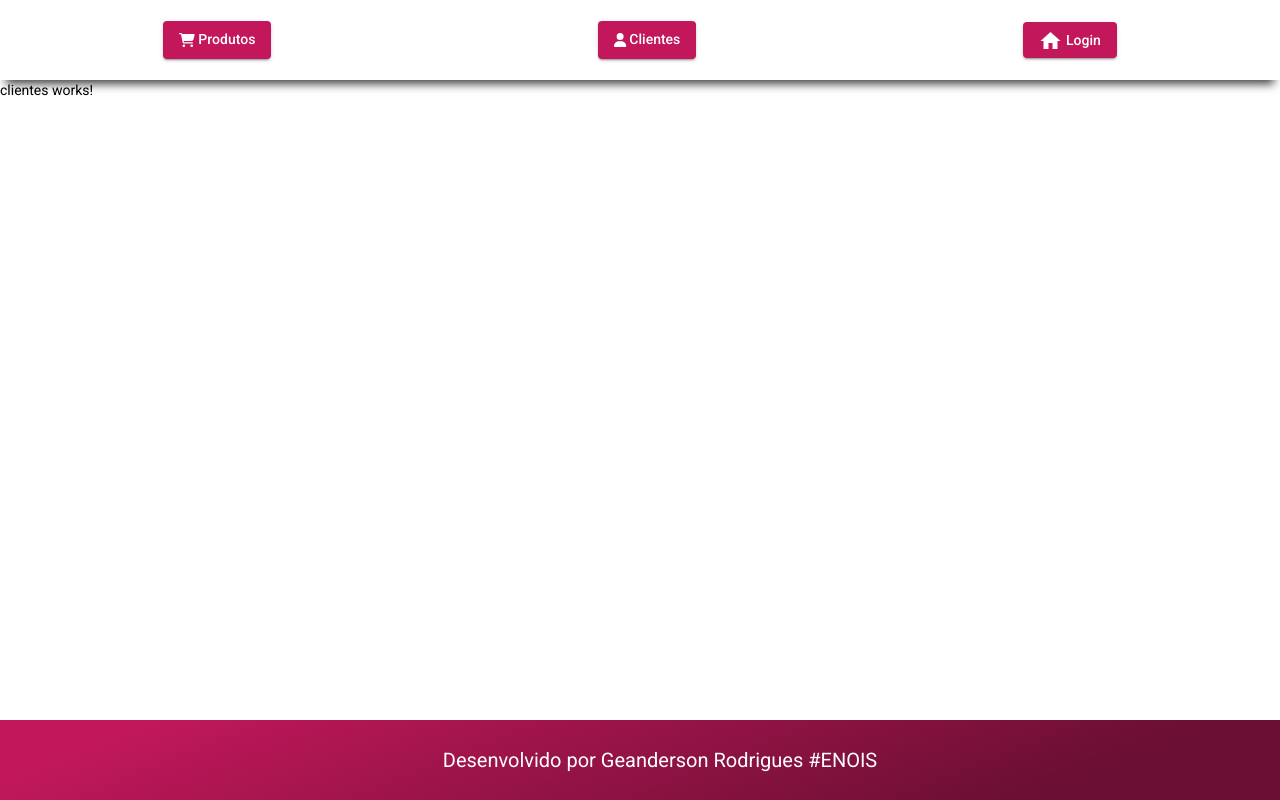
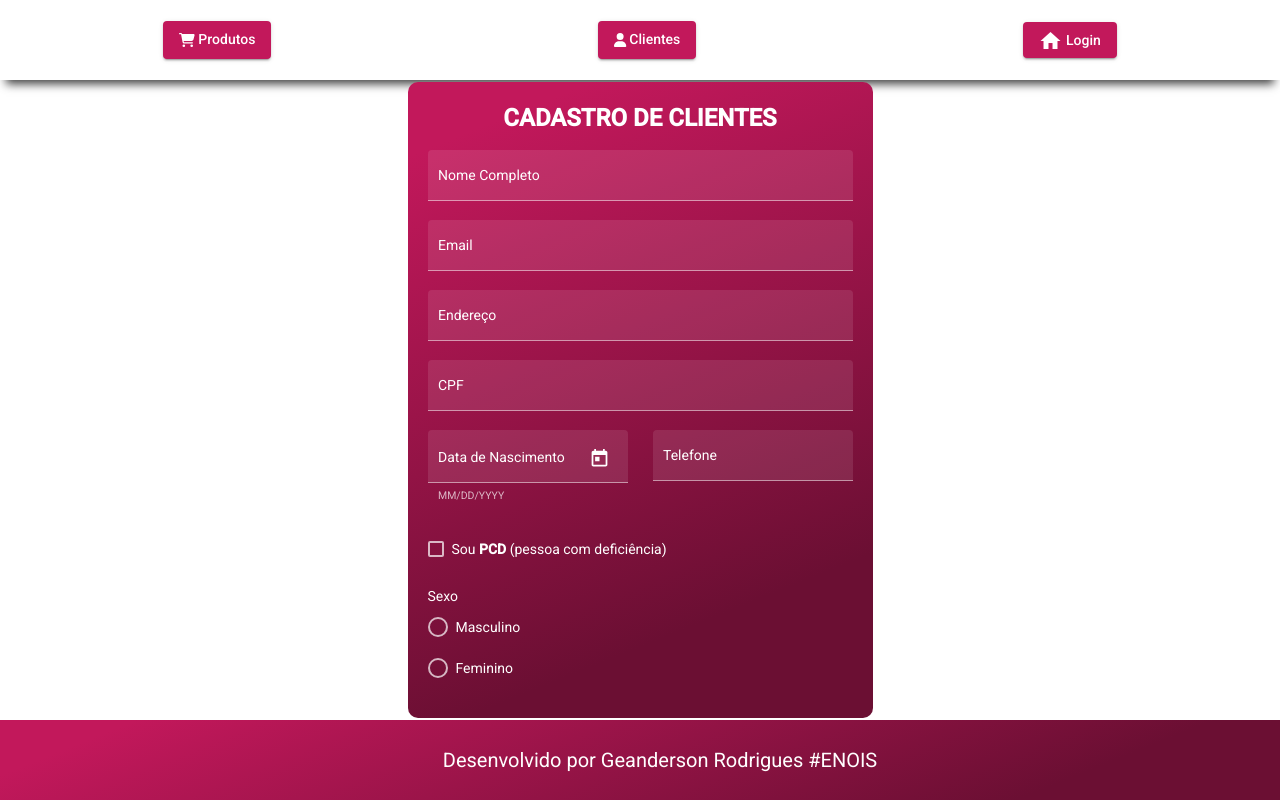
Before and after one commit to Geanderson74/farmacia, an Angular app in the folder farmacia/: page /clientes in a window 1280 px wide. Built offline with nearby package versions, Linux system fonts and the light colour scheme.

Commit message:
Criação de formulário da página Clientes

```diff
--- a/farmacia/src/app/clientes/clientes.component.html
+++ b/farmacia/src/app/clientes/clientes.component.html
@@ -1 +1,53 @@
-<p>clientes works!</p>
+<!-- <p>clientes works!</p> -->
+
+<section class="center">
+    <div class="formulario">
+        <form action="">
+            <h1 class="title">Cadastro de Clientes</h1>
+            <mat-form-field class="example-full-width" appearance="fill">
+                <mat-label>Nome Completo</mat-label>
+                <input matInput type="text">
+            </mat-form-field>
+
+            <mat-form-field class="example-full-width" appearance="fill">
+                <mat-label>Email</mat-label>
+                <input type="email" matInput placeholder="Ex. email@exemplo.com">
+            </mat-form-field>
+
+            <mat-form-field class="example-full-width" appearance="fill">
+                <mat-label>Endereço</mat-label>
+                <input matInput type="text" placeholder="Somente rua e número">
+            </mat-form-field>
+
+            <mat-form-field class="example-full-width" appearance="fill">
+                <mat-label>CPF</mat-label>
+                <input matInput type="text">
+            </mat-form-field>
+
+            <div class="dateCpf">
+                <mat-form-field appearance="fill">
+                    <mat-label>Data de Nascimento</mat-label>
+                    <input matInput [matDatepicker]="picker">
+                    <mat-hint>MM/DD/YYYY</mat-hint>
+                    <mat-datepicker-toggle matSuffix [for]="picker"></mat-datepicker-toggle>
+                    <mat-datepicker #picker></mat-datepicker>
+                </mat-form-field>
+
+                <mat-form-field class="example-full-width" appearance="fill">
+                    <mat-label>Telefone</mat-label>
+                    <input matInput type="text">
+                </mat-form-field>
+            </div>
+
+            <div class="PCD">
+                <mat-checkbox class="example-margin">Sou <strong>PCD</strong> (pessoa com deficiência)</mat-checkbox>
+
+                <mat-radio-group aria-label="Select an option">
+                    <mat-label>Sexo</mat-label>
+                    <mat-radio-button value="1">Masculino</mat-radio-button>
+                    <mat-radio-button value="2">Feminino</mat-radio-button>
+                </mat-radio-group>
+            </div>
+        </form>
+    </div>
+</section>
--- a/farmacia/src/app/clientes/clientes.component.scss
+++ b/farmacia/src/app/clientes/clientes.component.scss
@@ -0,0 +1,67 @@
+.center{
+    width: 100%;
+    height: 80vh;
+    display: flex;
+    align-items: center;
+    justify-content: center;
+    flex-direction: column;
+    .formulario{
+        max-width: 60rem;
+        display: flex;
+        align-items: center;
+        background-color: #6b0f33;
+        background-image: linear-gradient(338deg, #6b0f33 20%, #c2185b 91%);
+        border-radius: 10px;
+        padding: 20px;
+    }
+    form{
+        display: flex;
+        flex-direction: column;
+        max-width: 100%;
+        mat-label{
+            color: #ffffff;
+        }
+        input{
+            color: #ffffff;
+            &::placeholder{
+                color: #ffffff;
+            }
+        }
+        .title{
+            text-transform: uppercase;
+            font-weight: 600;
+            text-align: center;
+            color: #ffffff;
+        }
+        .dateCpf{
+            display: flex;
+            margin-bottom: 35px;
+            mat-form-field{
+                width: 200px;
+            }
+            .example-full-width{
+                margin-left: 25px;
+            }
+        }
+        .PCD{
+            display: flex;
+            flex-direction: column;
+            mat-checkbox{
+                margin-bottom: 25px;
+                color: #ffffff;
+            }
+            mat-radio-group{
+                display: flex;
+                flex-direction: column;
+                color: #ffffff;
+                mat-label{
+                    margin-bottom: 10px;
+                    color: #ffffff;
+                }
+                mat-radio-button{
+                    margin-bottom: 20px;
+                }
+            }
+        }
+    }
+}
--- a/farmacia/src/app/clientes/clientes.component.ts
+++ b/farmacia/src/app/clientes/clientes.component.ts
@@ -6,6 +6,7 @@ import { Component, OnInit } from '@angular/core';
   styleUrls: ['./clientes.component.scss']
 })
 export class ClientesComponent implements OnInit {
+hide: any;
 
   constructor() { }
 
--- a/farmacia/src/app/login/login.component.scss
+++ b/farmacia/src/app/login/login.component.scss
@@ -46,19 +46,22 @@
                 padding: 10px 40px;
                 position: relative;
                 input{
-                    width: 90%;
+                    width: 80%;
                     height: 15px;
                     outline: none;
                     border-radius: 5px;
                     border: none;
-                    padding: 10px;
+                    padding: 10px 30px 10px 10px;
                     font-size: 15px;
                     border-left: 10px solid #6b0f33;
-
+                    transition: .18s;
+                    &:focus{
+                        border-left: 10px solid #c2185b;
+                    }
                 }
                 .person, .key{
                     position: absolute;
-                    right: 42px;
+                    right: 48px;
                     top: 14px;
                 }
             }
```
Also changed, not shown: farmacia/src/app/app.module.ts (+16 -1 lines), farmacia/src/styles.scss (line endings or trailing spaces).
